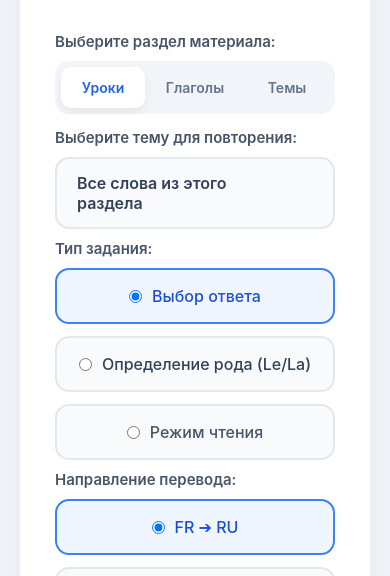
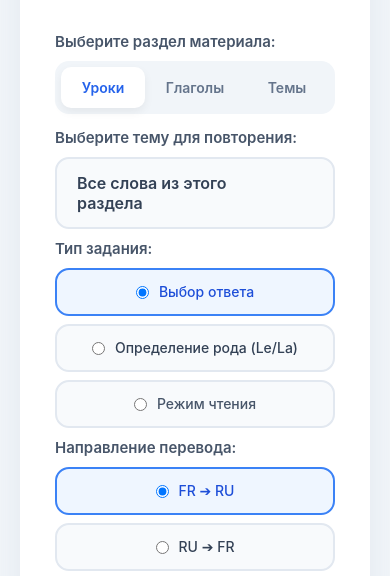
Before and after one commit to jessevirgin/french-vocabulary-trainer, a plain HTML site: page index.html in a window 390 px wide. Shown: the part 219-795 px from the top of the page. Drawn offline with Linux system fonts and the light colour scheme.

Commit message:
Add files via upload

```diff
--- a/style.css
+++ b/style.css
@@ -173,9 +173,9 @@ label {
 
 /* Гибкие сетки для кнопок настроек */
 .radio-options {
-    display: grid;
-    grid-template-columns: repeat(auto-fit, minmax(140px, 1fr));
-    gap: 12px;
+    display: grid !important;
+    grid-template-columns: repeat(3, 1fr) !important;
+    gap: 10px !important;
 }
 
 .module-grid {
@@ -656,3 +656,26 @@ body:has(input[name="game-mode"][value="gender"]:checked) #mode-learn-label {
     background-color: #f8fafc !important; /* ИСПРАВЛЕНО: возвращен оригинальный неактивный серый фон */
     box-shadow: none !important;
 }
+
+.radio-options label {
+    padding: 10px 12px !important;
+    font-size: 14px !important;
+    min-height: 48px !important;
+    line-height: 1.2 !important;
+}
+
+/* Направление перевода (FR-RU) возвращаем в две колонки */
+#lang-mode-group .radio-options,
+.setting-group:last-of-type .radio-options {
+    grid-template-columns: repeat(2, 1fr) !important;
+}
+
+/* Адаптивность для мобильных устройств */
+@media (max-width: 480px) {
+    .radio-options,
+    #lang-mode-group .radio-options,
+    .setting-group:last-of-type .radio-options {
+        grid-template-columns: 1fr !important;
+        gap: 8px !important;
+    }
+}
```
